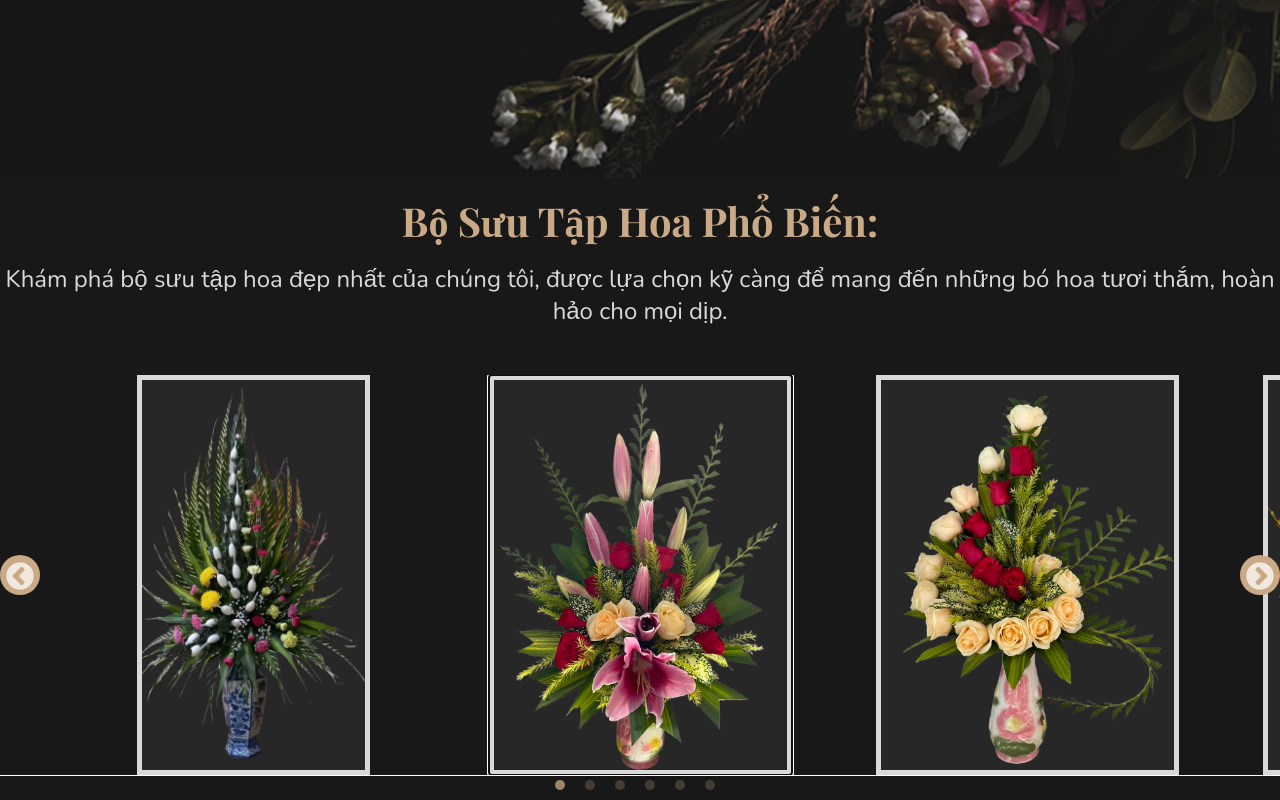
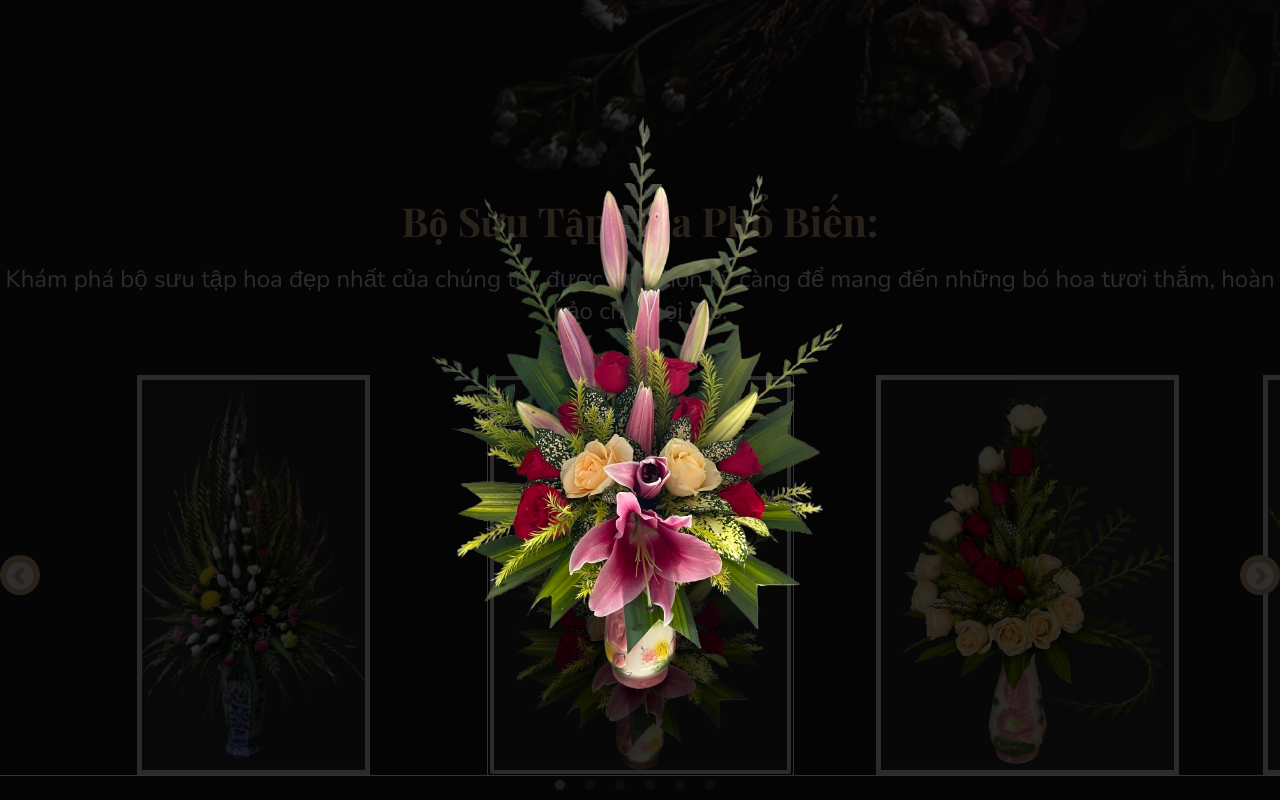
Before and after one commit to cbhuber17/hoa-linh-lan, a React (Vite) app: page / in a window 1280 px wide. Both pictures are taken after a click on the element 640 px from the left and 1197 px from the top of the page. Shown: the part 622-1422 px from the top of the page. Built offline with nearby package versions, Linux system fonts and the light colour scheme.

Commit message:
feat: Click on flower on carousel to get full screen large image

```diff
--- a/index.html
+++ b/index.html
@@ -8,6 +8,8 @@
   </head>
   <body>
     <div id="root"></div>
+    <!-- Portal for full-screen images -->
+    <div id="portal-root"></div>
     <script type="module" src="/src/main.jsx"></script>
   </body>
 </html>
--- a/src/components/FlowerCarousel.jsx
+++ b/src/components/FlowerCarousel.jsx
@@ -1,6 +1,7 @@
 import Slider from "react-slick";
 import { flowerImages } from "../constants";
 import "./FlowerCarousel.scss";
+import Image from "./Image";
 
 const FlowerCarousel = () => {
   const settings = {
@@ -61,7 +62,7 @@ const FlowerCarousel = () => {
             ) {
               return (
                 <div key={index} className="slick-slide">
-                  <img src={flowerImg.fileName} alt={`Bó hoa ${index + 1}`} />
+                  <Image src={flowerImg.fileName} alt={`Bó hoa ${index + 1}`} />
                 </div>
               );
             } else return null;
--- /dev/null
+++ b/src/components/Image.jsx
@@ -0,0 +1,55 @@
+import React, { useState, useEffect } from "react";
+import ReactDOM from "react-dom";
+import "./Image.scss";
+
+const Image = ({ src, alt }) => {
+  const [isFullScreen, setIsFullScreen] = useState(false);
+
+  const toggleFullScreen = () => {
+    setIsFullScreen(!isFullScreen);
+  };
+
+  const handleKeyDown = (e) => {
+    if (e.key === "Escape") {
+      setIsFullScreen(false);
+    }
+  };
+
+  useEffect(() => {
+    if (isFullScreen) {
+      document.addEventListener("keydown", handleKeyDown);
+    } else {
+      document.removeEventListener("keydown", handleKeyDown);
+    }
+
+    return () => {
+      document.removeEventListener("keydown", handleKeyDown);
+    };
+  }, [isFullScreen]);
+
+  // Render full-screen image using a portal
+  const fullScreenImage = isFullScreen ? (
+    <div className="image-fullscreen" onClick={toggleFullScreen}>
+      <img src={src} alt={alt} className="image-full" />
+    </div>
+  ) : null;
+
+  return (
+    <>
+      <img
+        src={src}
+        alt={alt}
+        onClick={toggleFullScreen}
+        style={{ cursor: "pointer" }}
+      />
+
+      {isFullScreen &&
+        ReactDOM.createPortal(
+          fullScreenImage,
+          document.getElementById("portal-root") // Render outside the slider
+        )}
+    </>
+  );
+};
+
+export default Image;
--- /dev/null
+++ b/src/components/Image.scss
@@ -0,0 +1,29 @@
+.image-fullscreen {
+  position: fixed;
+  top: 0;
+  left: 0;
+  width: 100vw;
+  height: 100vh;
+  background: rgba(0, 0, 0, 0.8);
+  display: flex;
+  justify-content: center;
+  align-items: center;
+  z-index: 9999;
+  cursor: pointer;
+
+  .image-full {
+    max-width: 90%;
+    max-height: 90%;
+    border-radius: 10px;
+    animation: fadeIn 0.3s ease;
+  }
+}
+
+@keyframes fadeIn {
+  from {
+    opacity: 0;
+  }
+  to {
+    opacity: 1;
+  }
+}
```
